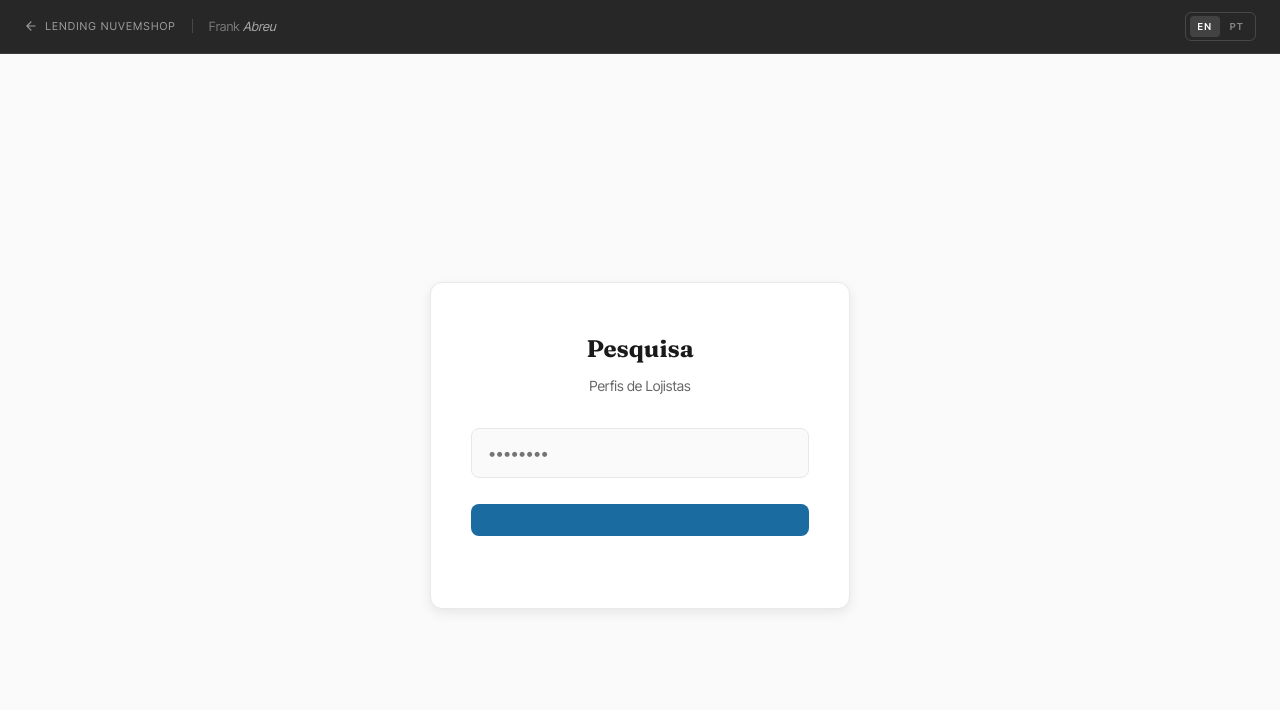
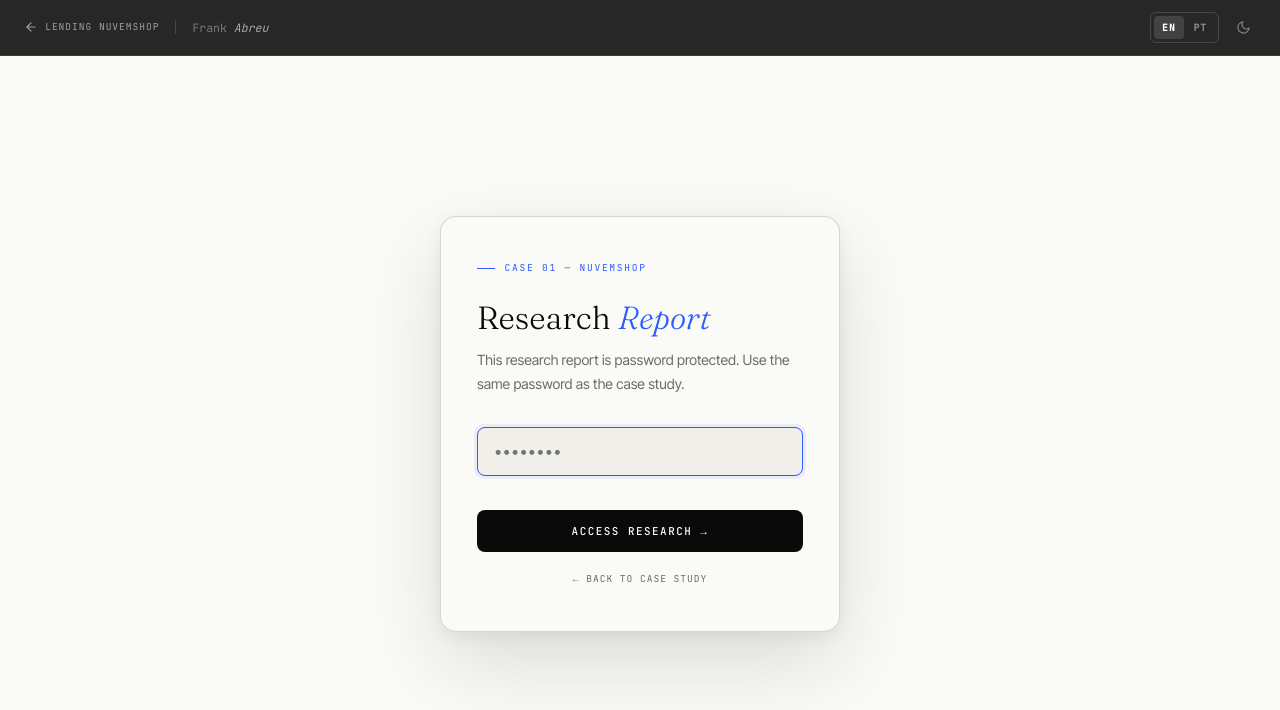
Before and after one commit to frnkabreu78/apresentacao-discovery-, a plain HTML site: page pesquisa/index.html in a window 1280 px wide. Drawn offline with Linux system fonts and the light colour scheme.

Commit message:
Redesign pesquisa login — match case gate design, fix password hash, fix lang toggle

```diff
--- a/pesquisa/index.html
+++ b/pesquisa/index.html
@@ -1,338 +1,271 @@
 <!DOCTYPE html>
-<html lang="pt-BR">
+<html lang="en">
 <head>
-    <meta charset="UTF-8" />
-    <meta name="viewport" content="width=device-width, initial-scale=1.0" />
-    <title>Pesquisa — Perfis de Lojistas</title>
-    <link rel="preconnect" href="https://fonts.googleapis.com" />
-    <link rel="preconnect" href="https://fonts.gstatic.com" crossorigin />
-    <link href="https://fonts.googleapis.com/css2?family=Fraunces:opsz,wght@6..72,600;6..72,700&family=Inter+Tight:wght@400;500;600;700&display=swap" rel="stylesheet" />
+<meta charset="UTF-8">
+<meta name="viewport" content="width=device-width, initial-scale=1.0">
+<title>Research — Lending Nuvemshop</title>
+<link rel="preconnect" href="https://fonts.googleapis.com">
+<link rel="preconnect" href="https://fonts.gstatic.com" crossorigin>
+<link href="https://fonts.googleapis.com/css2?family=Fraunces:ital,opsz,wght@0,6..72,300;0,6..72,400;1,6..72,300;1,6..72,400&family=Inter+Tight:wght@300;400;500;600&family=JetBrains+Mono:wght@400;500&display=swap" rel="stylesheet">
 <style>
 :root {
-            --bg: #fafafa;
-            --bg-secondary: #fff;
-            --text: #1a1a1a;
-            --text-secondary: #666;
-            --accent: #1a6b9f;
-            --accent-strong: #0d4a7a;
-            --warm: #f5e6d3;
-            --border: #e8e8e8;
-            --error: #d32f2f;
+  --bg: #FAFAF7;
+  --paper: #0A0A0A;
+  --warm: #F0EFE9;
+  --muted: #6B6B6B;
+  --border: rgba(10,10,10,0.08);
+  --border-strong: rgba(10,10,10,0.15);
+  --accent: #2D5BFF;
+  --accent-pale: rgba(45,91,255,0.08);
+  --serif: 'Fraunces', serif;
+  --sans: 'Inter Tight', 'Inter', -apple-system, sans-serif;
+  --mono: 'JetBrains Mono', monospace;
+}
+[data-theme="dark"] {
+  --bg: #0A0A0A;
+  --paper: #FAFAF7;
+  --warm: #141414;
+  --muted: #8A8A8A;
+  --border: rgba(250,250,247,0.1);
+  --border-strong: rgba(250,250,247,0.18);
+  --accent: #5F84FF;
+  --accent-pale: rgba(95,132,255,0.12);
 }
 
-        @media (prefers-color-scheme: dark) {
-            :root {
-                --bg: #0a0a0a;
-                --bg-secondary: #1a1a1a;
-                --text: #f5f5f5;
-                --text-secondary: #aaa;
-                --accent: #5eb3e8;
-                --accent-strong: #7ec5f0;
-                --warm: #2a1f0f;
-                --border: #333;
-            }
-        }
-
-        * {
-            margin: 0;
-            padding: 0;
-            box-sizing: border-box;
-        }
-
-        html, body {
-            width: 100%;
-            height: 100%;
-        }
-
+* { margin: 0; padding: 0; box-sizing: border-box; }
+html, body { height: 100%; }
 body {
+  font-family: var(--sans);
   background: var(--bg);
-            color: var(--text);
-            font-family: 'Inter Tight', -apple-system, BlinkMacSystemFont, 'Segoe UI', sans-serif;
-            font-size: 16px;
+  color: var(--paper);
   line-height: 1.5;
-        }
-
-        .login-container {
+  -webkit-font-smoothing: antialiased;
   display: flex;
   align-items: center;
   justify-content: center;
   min-height: 100vh;
-            padding: 2rem;
+  padding: 5rem 1.5rem 2rem;
+  transition: background .3s ease, color .3s ease;
 }
 
-        .login-card {
+/* NAV */
+nav {
+  position: fixed;
+  top: 0; left: 0; right: 0;
+  z-index: 1001;
+  display: flex;
+  align-items: center;
+  justify-content: space-between;
+  padding: .75rem 1.5rem;
+  background: rgba(10,10,10,0.88);
+  backdrop-filter: blur(16px);
+  -webkit-backdrop-filter: blur(16px);
+  border-bottom: 1px solid rgba(255,255,255,0.09);
+}
+[data-theme="dark"] nav { background: rgba(10,10,10,0.92) }
+.nav-left { display: flex; align-items: center; gap: 1rem }
+.nav-back {
+  display: inline-flex; align-items: center; gap: .45rem;
+  font-family: var(--mono); font-size: .6rem; letter-spacing: .1em; text-transform: uppercase;
+  color: rgba(255,255,255,0.55); text-decoration: none; transition: color .2s; white-space: nowrap;
+}
+.nav-back:hover { color: #fff }
+.nav-back svg { width: 14px; height: 14px; stroke: currentColor; fill: none; stroke-width: 2; stroke-linecap: round; stroke-linejoin: round; flex-shrink: 0 }
+.nav-divider { width: 1px; height: 14px; background: rgba(255,255,255,0.15) }
+.nav-logo { font-family: var(--mono); font-size: .72rem; color: rgba(255,255,255,0.38); white-space: nowrap }
+.nav-logo em { color: rgba(255,255,255,0.6); font-style: italic }
+.nav-right { display: flex; align-items: center; gap: .75rem }
+.lang-toggle { display: flex; gap: .1rem; padding: .2rem; border-radius: 6px; border: 1px solid rgba(255,255,255,0.15) }
+.lang-toggle button {
+  background: none; border: none; font-family: var(--mono); font-size: .6rem; letter-spacing: .12em;
+  text-transform: uppercase; color: rgba(255,255,255,0.45); cursor: pointer;
+  padding: .3rem .5rem; transition: color .15s, background .15s; border-radius: 4px; font-weight: 600;
+}
+.lang-toggle button:hover { color: #fff }
+.lang-toggle button.active { background: rgba(255,255,255,0.12); color: #fff }
+.theme-btn {
+  background: none; border: none; cursor: pointer; color: rgba(255,255,255,0.45);
+  display: flex; align-items: center; padding: .3rem; transition: color .15s;
+}
+.theme-btn:hover { color: #fff }
+.theme-btn svg { width: 15px; height: 15px; stroke: currentColor; fill: none; stroke-width: 1.75; stroke-linecap: round; stroke-linejoin: round }
+html:not([data-theme="dark"]) .icon-sun { display: none }
+html[data-theme="dark"] .icon-moon { display: none }
+
+/* GATE CARD */
+.gate-card {
   width: 100%;
-            max-width: 420px;
-            background: var(--bg-secondary);
-            border: 1px solid var(--border);
-            border-radius: 12px;
-            padding: 3rem 2.5rem;
-            box-shadow: 0 4px 12px rgba(0, 0, 0, 0.08);
+  max-width: 400px;
+  background: var(--bg);
+  border: 1px solid var(--border-strong);
+  border-radius: 16px;
+  padding: 2.75rem 2.25rem;
+  box-shadow: 0 32px 80px rgba(0,0,0,.12), 0 4px 16px rgba(0,0,0,.06);
 }
+[data-theme="dark"] .gate-card { box-shadow: 0 32px 80px rgba(0,0,0,.5), 0 4px 16px rgba(0,0,0,.25) }
+.gate-eyebrow {
+  font-family: var(--mono); font-size: .6rem; letter-spacing: .18em; text-transform: uppercase;
+  color: var(--accent); margin-bottom: 1.5rem; display: flex; align-items: center; gap: .6rem;
+}
+.gate-eyebrow::before { content: ''; width: 18px; height: 1px; background: var(--accent) }
+.gate-title { font-family: var(--serif); font-size: 2rem; font-weight: 300; line-height: 1.15; margin-bottom: .75rem }
+.gate-title em { font-style: italic; color: var(--accent) }
+.gate-sub { font-size: .88rem; color: var(--muted); line-height: 1.65; margin-bottom: 2rem }
+.gate-field { margin-bottom: .6rem }
+.gate-field input {
+  width: 100%; padding: .85rem 1rem;
+  border: 1px solid var(--border-strong); border-radius: 8px;
+  background: var(--warm); color: var(--paper);
+  font-family: var(--sans); font-size: 1rem; letter-spacing: .06em;
+  outline: none; transition: border-color .2s, box-shadow .2s;
+}
+.gate-field input:focus { border-color: var(--accent); box-shadow: 0 0 0 3px var(--accent-pale) }
+.gate-error {
+  font-family: var(--mono); font-size: .6rem; letter-spacing: .08em;
+  color: #E53E3E; margin-bottom: .9rem; min-height: 1em; opacity: 0; transition: opacity .2s;
+}
+.gate-error.show { opacity: 1 }
+.gate-submit {
+  width: 100%; padding: .9rem;
+  background: var(--paper); color: var(--bg);
+  font-family: var(--mono); font-size: .68rem; letter-spacing: .14em; text-transform: uppercase;
+  border: none; border-radius: 8px; cursor: pointer; transition: background .2s; font-weight: 500;
+  margin-bottom: 1.25rem;
+}
+.gate-submit:hover { background: var(--accent); color: #fff }
+.gate-submit:disabled { opacity: .5; cursor: not-allowed }
+.gate-back {
+  display: block; text-align: center;
+  font-family: var(--mono); font-size: .6rem; letter-spacing: .1em; text-transform: uppercase;
+  color: var(--muted); text-decoration: none; transition: color .2s;
+}
+.gate-back:hover { color: var(--paper) }
 
-        @media (prefers-color-scheme: dark) {
-            .login-card {
-                box-shadow: 0 4px 12px rgba(0, 0, 0, 0.3);
-            }
-        }
+/* lang */
+[data-lang-pt] { display: none }
+html[lang="pt"] [data-lang-pt] { display: inline }
+html[lang="pt"] [data-lang-en] { display: none }
 
-        .login-header {
-            text-align: center;
-            margin-bottom: 2rem;
-        }
-
-        .login-title {
-            font-family: 'Fraunces', serif;
-            font-size: 24px;
-            font-weight: 700;
-            color: var(--text);
-            margin-bottom: 0.5rem;
-        }
-
-        .login-subtitle {
-            font-size: 14px;
-            color: var(--text-secondary);
-        }
-
-        .form-group {
-            margin-bottom: 1.5rem;
-        }
-
-        label {
-            display: block;
-            font-size: 13px;
-            font-weight: 500;
-            color: var(--text-secondary);
-            margin-bottom: 0.5rem;
-            text-transform: uppercase;
-            letter-spacing: 0.5px;
-        }
-
-        input[type="password"] {
-            width: 100%;
-            padding: 0.875rem 1rem;
-            border: 1px solid var(--border);
-            border-radius: 8px;
-            background: var(--bg);
-            color: var(--text);
-            font-family: inherit;
-            font-size: 16px;
-            transition: border-color 0.2s, box-shadow 0.2s;
-        }
-
-        input[type="password"]:focus {
-            outline: none;
-            border-color: var(--accent);
-            box-shadow: 0 0 0 3px rgba(26, 107, 159, 0.1);
-        }
-
-        @media (prefers-color-scheme: dark) {
-            input[type="password"]:focus {
-                box-shadow: 0 0 0 3px rgba(94, 179, 232, 0.2);
-            }
-        }
-
-        .error-message {
-            font-size: 13px;
-            color: var(--error);
-            margin-top: 0.5rem;
-            display: none;
-        }
-
-        .error-message.show {
-            display: block;
-        }
-
-        .submit-btn {
-            width: 100%;
-            padding: 1rem;
-            background: var(--accent);
-            color: white;
-            border: none;
-            border-radius: 8px;
-            font-family: inherit;
-            font-size: 15px;
-            font-weight: 600;
-            cursor: pointer;
-            transition: background-color 0.2s, transform 0.1s;
-        }
-
-        .submit-btn:hover {
-            background: var(--accent-strong);
-        }
-
-        .submit-btn:active {
-            transform: scale(0.98);
-        }
-
-        .submit-btn:disabled {
-            opacity: 0.6;
-            cursor: not-allowed;
-        }
-
-        [data-lang="pt"] { display: none; }
-        [data-lang-pt] { display: none; }
-
-        html[lang="pt-BR"] [data-lang="pt"],
-        html[lang="pt-BR"] [data-lang-pt] {
-            display: inline;
-        }
-
-        html[lang="pt-BR"] [data-lang="en"],
-        html[lang="pt-BR"] [data-lang-en] {
-            display: none;
+@media (max-width: 480px) {
+  .gate-card { padding: 2rem 1.5rem }
+  .gate-title { font-size: 1.6rem }
 }
 </style>
-<style>
-#pf-nav { position: fixed; top: 0; left: 0; right: 0; z-index: 9999; display: flex; align-items: center; justify-content: space-between; gap: 1rem; padding: .75rem 1.5rem; background: rgba(10,10,10,0.88); backdrop-filter: blur(16px); -webkit-backdrop-filter: blur(16px); border-bottom: 1px solid rgba(255,255,255,0.09); font-family: 'Inter Tight', -apple-system, BlinkMacSystemFont, sans-serif; }
-#pf-nav-left { display: flex; align-items: center; gap: 1rem; }
-#pf-nav-back { display: inline-flex; align-items: center; gap: .45rem; font-size: .68rem; letter-spacing: .1em; text-transform: uppercase; color: rgba(255,255,255,0.55); text-decoration: none; transition: color .2s; white-space: nowrap; }
-#pf-nav-back:hover { color: #fff; }
-#pf-nav-back svg { width: 14px; height: 14px; stroke: currentColor; fill: none; stroke-width: 2; stroke-linecap: round; stroke-linejoin: round; flex-shrink: 0; }
-#pf-nav-divider { width: 1px; height: 14px; background: rgba(255,255,255,0.15); }
-#pf-nav-logo { font-size: .8rem; color: rgba(255,255,255,0.38); white-space: nowrap; }
-#pf-nav-logo em { color: rgba(255,255,255,0.6); font-style: italic; }
-#pf-lang-toggle { display: flex; gap: .1rem; padding: .2rem; border-radius: 6px; border: 1px solid rgba(255,255,255,0.15); background: transparent; }
-#pf-lang-toggle button { background: none; border: none; font-family: inherit; font-size: .6rem; letter-spacing: .12em; text-transform: uppercase; color: rgba(255,255,255,0.45); cursor: pointer; padding: .3rem .5rem; transition: color .15s, background .15s; border-radius: 4px; font-weight: 600; }
-#pf-lang-toggle button:hover { color: #fff; }
-#pf-lang-toggle button.active { background: rgba(255,255,255,0.12); color: #fff; }
-body { padding-top: 45px; }
-</style>
+<script>
+(function() {
+  var theme = localStorage.getItem('portfolio-theme') || 'light';
+  document.documentElement.setAttribute('data-theme', theme);
+  var lang = localStorage.getItem('portfolio-lang') || 'en';
+  document.documentElement.lang = lang;
+})();
+</script>
 </head>
 <body>
-<div id="pf-nav">
-  <div id="pf-nav-left">
-    <a id="pf-nav-back" href="../../cases/lending-nuvemshop/#insights">
+
+<nav>
+  <div class="nav-left">
+    <a class="nav-back" href="../../cases/lending-nuvemshop/#insights">
       <svg viewBox="0 0 24 24"><path d="M19 12H5M12 5l-7 7 7 7"/></svg>
       <span>Lending Nuvemshop</span>
     </a>
-    <div id="pf-nav-divider"></div>
-    <span id="pf-nav-logo">Frank <em>Abreu</em></span>
+    <div class="nav-divider"></div>
+    <span class="nav-logo">Frank <em>Abreu</em></span>
   </div>
-  <div id="pf-lang-toggle">
-    <button onclick="pfSetLang('en')" id="pf-btn-en">EN</button>
-    <button onclick="pfSetLang('pt')" id="pf-btn-pt">PT</button>
+  <div class="nav-right">
+    <div class="lang-toggle">
+      <button data-lang="en" onclick="setLanguage('en')">EN</button>
+      <button data-lang="pt" onclick="setLanguage('pt')">PT</button>
     </div>
+    <button class="theme-btn" onclick="toggleTheme()" aria-label="Toggle theme">
+      <svg class="icon-moon" viewBox="0 0 24 24"><path d="M21 12.79A9 9 0 1 1 11.21 3 7 7 0 0 0 21 12.79z"/></svg>
+      <svg class="icon-sun" viewBox="0 0 24 24"><circle cx="12" cy="12" r="4"/><path d="M12 2v2M12 20v2M4.93 4.93l1.41 1.41M17.66 17.66l1.41 1.41M2 12h2M20 12h2M4.93 19.07l1.41-1.41M17.66 6.34l1.41-1.41"/></svg>
+    </button>
   </div>
-<script>
-(function(){
-  function pfSetLang(l){
-    localStorage.setItem('portfolio-lang', l);
-    document.getElementById('pf-btn-en').classList.toggle('active', l === 'en');
-    document.getElementById('pf-btn-pt').classList.toggle('active', l === 'pt');
-    // Sync with the existing toggleLanguage() on this page
-    var html = document.documentElement;
-    html.lang = l === 'pt' ? 'pt-BR' : 'en';
-    localStorage.setItem('pesquisa_lang', html.lang);
-  }
-  var cur = localStorage.getItem('portfolio-lang') || 'en';
-  document.getElementById('pf-btn-en').classList.toggle('active', cur === 'en');
-  document.getElementById('pf-btn-pt').classList.toggle('active', cur === 'pt');
-})();
-</script>
+</nav>
 
-    <div class="login-container">
-        <div class="login-card">
-            <div class="login-header">
-                <h1 class="login-title">
-                    <span data-lang="en">Research</span>
-                    <span data-lang="pt">Pesquisa</span>
-                </h1>
-                <p class="login-subtitle">
-                    <span data-lang="en">Shopper profiles</span>
-                    <span data-lang="pt">Perfis de Lojistas</span>
+<div class="gate-card">
+  <div class="gate-eyebrow">
+    <span data-lang-en>Case 01 — Nuvemshop</span>
+    <span data-lang-pt>Case 01 — Nuvemshop</span>
+  </div>
+  <h2 class="gate-title">
+    <span data-lang-en>Research <em>Report</em></span>
+    <span data-lang-pt>Relatório de <em>Pesquisa</em></span>
+  </h2>
+  <p class="gate-sub">
+    <span data-lang-en>This research report is password protected. Use the same password as the case study.</span>
+    <span data-lang-pt>Este relatório de pesquisa é protegido por senha. Use a mesma senha do case study.</span>
   </p>
+  <form onsubmit="handleLogin(event)" autocomplete="off">
+    <div class="gate-field">
+      <input type="password" id="gate-pw" placeholder="••••••••" autocomplete="new-password" autofocus>
     </div>
-
-            <form onsubmit="handleLogin(event)">
-                <div class="form-group">
-                    <label data-lang="en">Password</label>
-                    <label data-lang="pt" style="display: none;">Senha</label>
-                    <input
-                        type="password"
-                        id="passwordInput"
-                        placeholder="••••••••"
-                        autocomplete="off"
-                        required
-                    />
-                    <div class="error-message" id="errorMessage"></div>
-                </div>
-
-                <button type="submit" class="submit-btn">
-                    <span data-lang="en">Access →</span>
-                    <span data-lang="pt" style="display: none;">Acessar →</span>
+    <div id="gate-error" class="gate-error"></div>
+    <button type="submit" class="gate-submit">
+      <span data-lang-en>Access research →</span>
+      <span data-lang-pt>Acessar pesquisa →</span>
     </button>
   </form>
-
-            <p style="text-align: center; margin-top: 1.5rem; font-size: 12px; color: var(--text-secondary);">
-                <span data-lang="en">Protected content • Password required</span>
-                <span data-lang="pt" style="display: none;">Conteúdo protegido • Senha obrigatória</span>
-            </p>
-        </div>
+  <a href="../../cases/lending-nuvemshop/#insights" class="gate-back">
+    <span data-lang-en>← Back to case study</span>
+    <span data-lang-pt>← Voltar ao case</span>
+  </a>
 </div>
 
 <script>
-        const PASSWORD_HASH = 'ad24c209ea99b28cf85836a971d2f05cbedaf5f9c79d290ef101eb9480d03c22';
+  const HASH = 'e98724ea95041623e9652e604a6ba7cb0a7bb218820a4b16854c165c1b0784ce';
 
-        function toggleLanguage() {
-            const html = document.documentElement;
-            const currentLang = html.lang;
-            html.lang = currentLang === 'en' ? 'pt-BR' : 'en';
-            localStorage.setItem('pesquisa_lang', html.lang);
+  if (sessionStorage.getItem('pesquisa_auth') === 'ok') {
+    window.location.replace('./app.html');
   }
 
-        function restoreLanguage() {
-            const savedLang = localStorage.getItem('pesquisa_lang');
-            if (savedLang) {
-                document.documentElement.lang = savedLang;
-            }
+  function setLanguage(lang) {
+    localStorage.setItem('portfolio-lang', lang);
+    document.documentElement.lang = lang;
+    document.querySelectorAll('.lang-toggle button').forEach(function(btn) {
+      btn.classList.toggle('active', btn.dataset.lang === lang);
+    });
   }
 
-        async function hashPassword(password) {
-            const encoder = new TextEncoder();
-            const data = encoder.encode(password);
-            const hashBuffer = await crypto.subtle.digest('SHA-256', data);
-            const hashArray = Array.from(new Uint8Array(hashBuffer));
-            return hashArray.map(b => b.toString(16).padStart(2, '0')).join('');
+  function toggleTheme() {
+    var current = document.documentElement.getAttribute('data-theme') || 'light';
+    var next = current === 'light' ? 'dark' : 'light';
+    document.documentElement.setAttribute('data-theme', next);
+    localStorage.setItem('portfolio-theme', next);
   }
+
+  document.addEventListener('DOMContentLoaded', function() {
+    var lang = localStorage.getItem('portfolio-lang') || 'en';
+    setLanguage(lang);
+  });
 
   async function handleLogin(event) {
     event.preventDefault();
-            const passwordInput = document.getElementById('passwordInput');
-            const errorMessage = document.getElementById('errorMessage');
-            const submitBtn = event.target.querySelector('button[type="submit"]');
-
-            errorMessage.classList.remove('show');
-            submitBtn.disabled = true;
-
+    var pw = document.getElementById('gate-pw').value;
+    var errEl = document.getElementById('gate-error');
+    var btn = event.target.querySelector('.gate-submit');
+    btn.disabled = true;
+    errEl.classList.remove('show');
     try {
-                const inputHash = await hashPassword(passwordInput.value);
-                if (inputHash === PASSWORD_HASH) {
+      var buf = await crypto.subtle.digest('SHA-256', new TextEncoder().encode(pw));
+      var hash = Array.from(new Uint8Array(buf)).map(function(b) { return b.toString(16).padStart(2, '0'); }).join('');
+      if (hash === HASH) {
         sessionStorage.setItem('pesquisa_auth', 'ok');
-                    window.location.href = './app.html';
+        window.location.replace('./app.html');
       } else {
-                    errorMessage.textContent = document.documentElement.lang === 'pt-BR'
-                        ? 'Senha incorreta'
-                        : 'Incorrect password';
-                    errorMessage.classList.add('show');
-                    passwordInput.value = '';
-                    passwordInput.focus();
+        errEl.textContent = document.documentElement.lang === 'pt'
+          ? 'Senha incorreta. Tente novamente.'
+          : 'Incorrect password. Try again.';
+        errEl.classList.add('show');
+        document.getElementById('gate-pw').value = '';
+        document.getElementById('gate-pw').focus();
       }
-            } catch (error) {
-                console.error('Login error:', error);
-                errorMessage.textContent = document.documentElement.lang === 'pt-BR'
-                    ? 'Erro ao processar. Tente novamente.'
-                    : 'Error processing. Try again.';
-                errorMessage.classList.add('show');
+    } catch(e) {
+      errEl.textContent = 'Error. Try again.';
+      errEl.classList.add('show');
     } finally {
-                submitBtn.disabled = false;
+      btn.disabled = false;
     }
-        }
-
-        document.addEventListener('DOMContentLoaded', restoreLanguage);
-
-        if (sessionStorage.getItem('pesquisa_auth') === 'ok') {
-            window.location.href = './app.html';
   }
 </script>
 </body>
```
Lines whose indentation alone changed are shown as unchanged.
